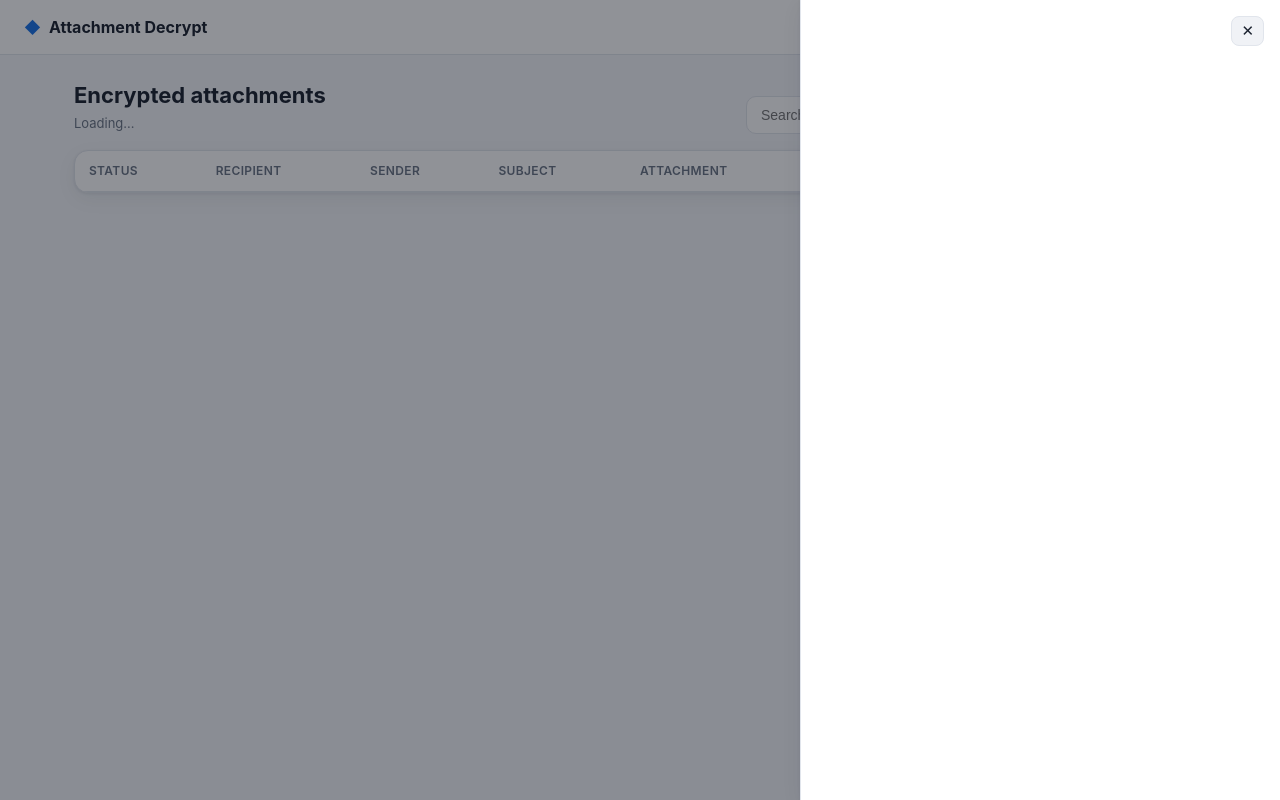
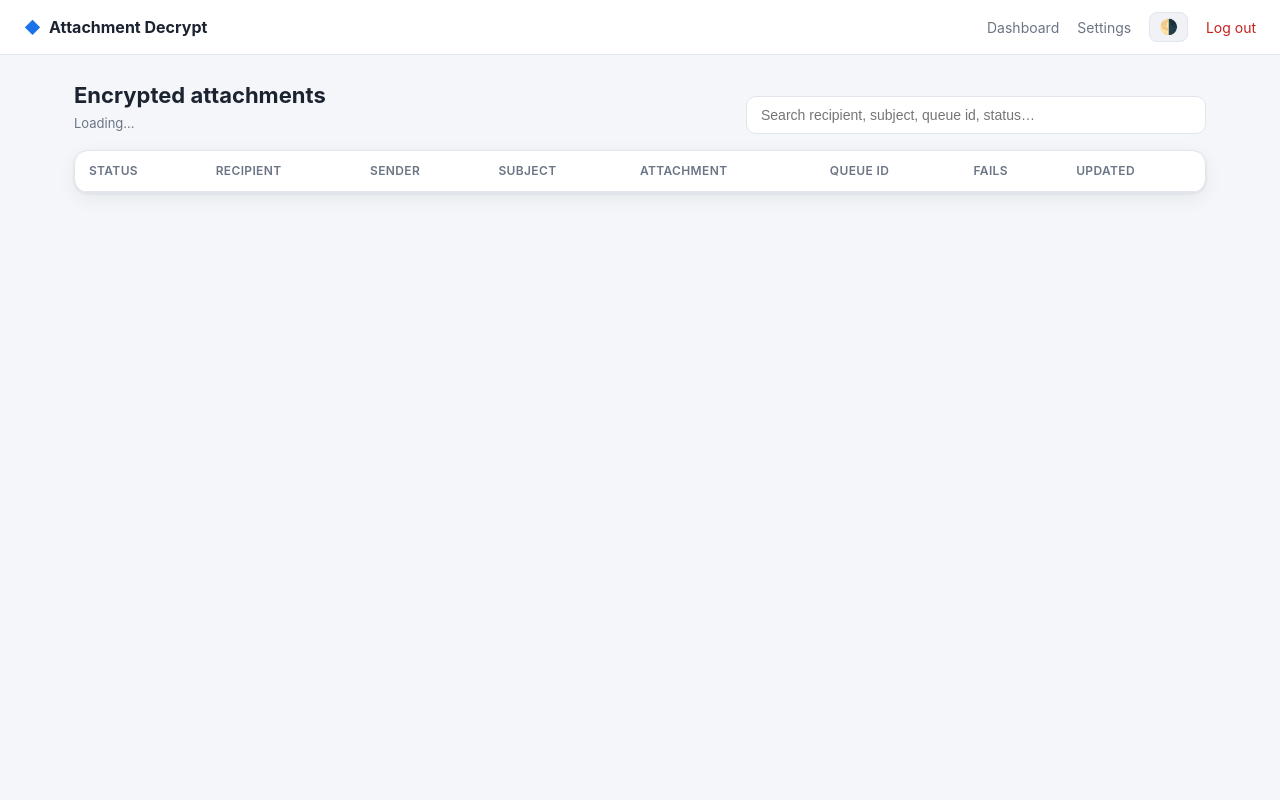
Before and after one commit to HazLab/TrellixEXAttachmentDecrypt, a FastAPI app: template trellix_decrypt/templates/dashboard.html in a window 1280 px wide. Run offline with FastAPI, Linux system fonts and the light colour scheme; the template is opened without the code that fills it, so the values that code supplies are empty; parts of the project's set-up code (start-up, migrations or seed data) failed here and were passed over.

Commit message:
Fix un-closeable dashboard drawer (hidden attr overridden by display:flex)
`.drawer { display:flex }` beat the UA `[hidden]` rule, so the detail panel
showed as an empty un-dismissable slide-in on load and close did nothing. Added
`[hidden] { display: none !important; }` so the hidden attribute always wins.

```diff
--- a/trellix_decrypt/static/style.css
+++ b/trellix_decrypt/static/style.css
@@ -16,6 +16,8 @@
 }
 
 * { box-sizing: border-box; }
+[hidden] { display: none !important; }  /* keep the hidden attr working over display:flex etc. */
+[hidden] { display: none !important; }  /* keep the hidden attr working over display:flex etc. */
 body {
   margin: 0; font-family: -apple-system, "Segoe UI", Roboto, Helvetica, Arial, sans-serif;
   background: var(--bg); color: var(--text); line-height: 1.5;
```
